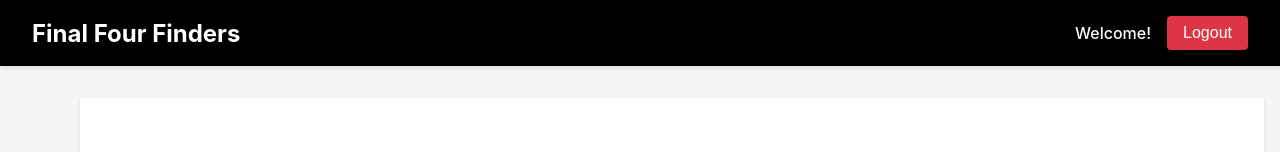
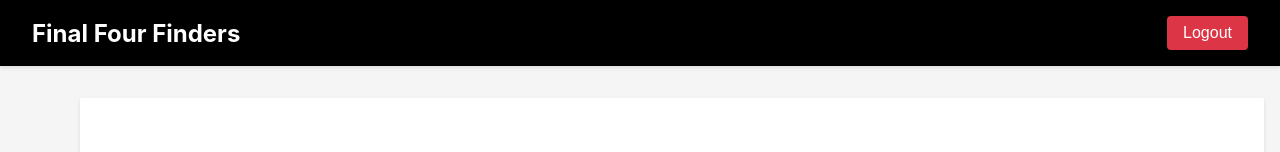
Before and after one commit to carlostbanks/FinalFourFinders, a React (Create React App) app in the folder frontend/: page /home in a window 1280 px wide. Shown: the top 152 px of the page. Built offline with nearby package versions, Linux system fonts and the light colour scheme; sample sign-in values are in the browser's storage.

Commit message:
fix width

```diff
--- a/frontend/src/components/Navbar.tsx
+++ b/frontend/src/components/Navbar.tsx
@@ -18,7 +18,6 @@ const Navbar: React.FC = () => {
       </div>
       {isAuthenticated && (
         <div className="navbar-user">
-          <span className="username">Welcome!</span>
           <button onClick={handleLogout} className="logout-button">
             Logout
           </button>
```
